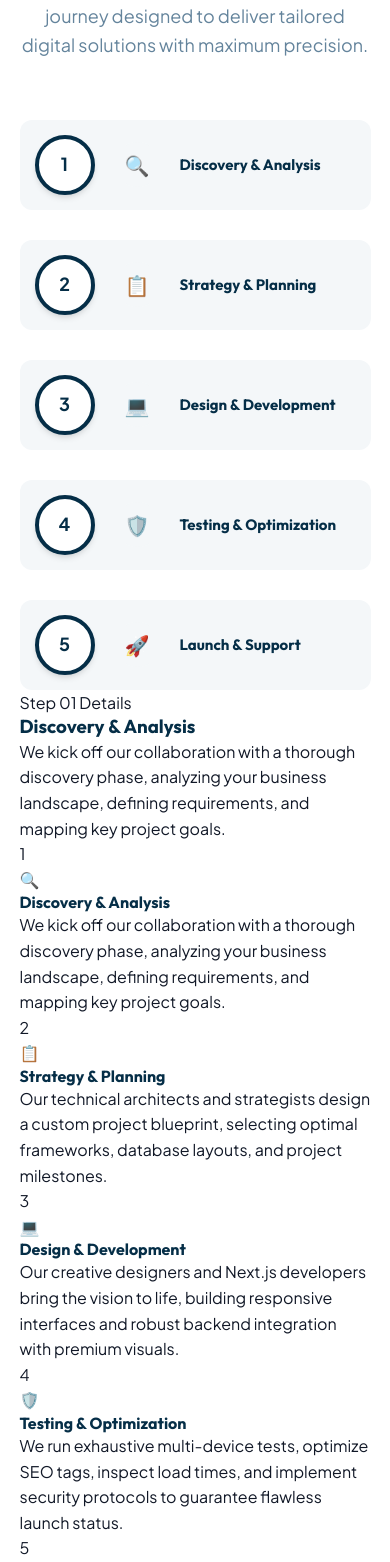
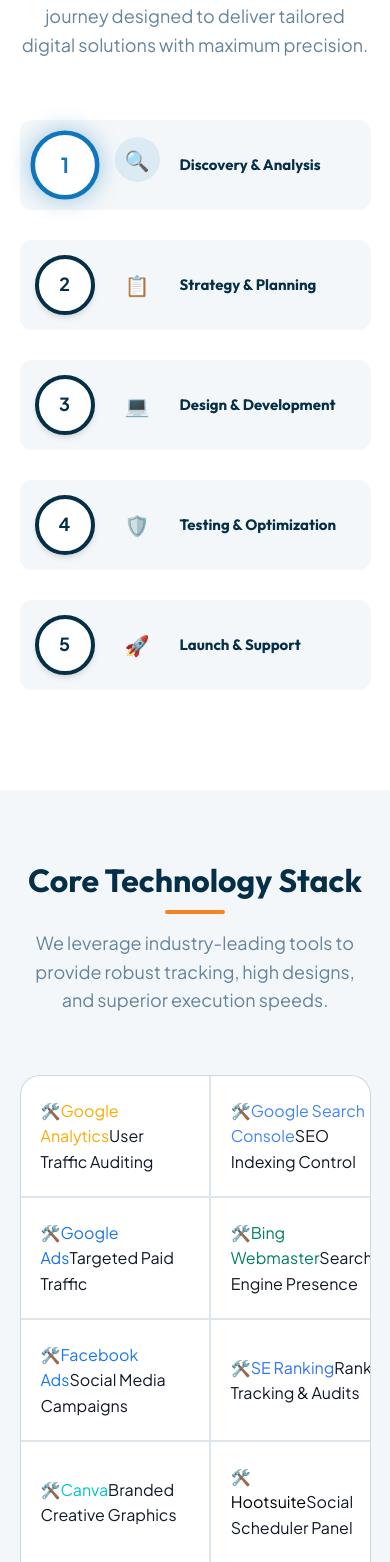
Before and after one commit to Vedabhavishya/AnanyaHiSolutions, a Next.js app: page / in a window 390 px wide. Shown: the part 3766-5328 px from the top of the page. Built offline with nearby package versions, Linux system fonts and the light colour scheme.

Commit message:
style/feat: remove redundant details panel and mobile text lists from onboarding process

```diff
--- a/src/app/globals.css
+++ b/src/app/globals.css
@@ -631,7 +631,8 @@
   box-shadow: var(--shadow-md);
 }
 
-.process-step:hover .process-node {
+.process-step:hover .process-node,
+.process-step.active .process-node {
   border-color: var(--primary-blue);
   color: var(--primary-blue);
   transform: scale(1.15);
@@ -652,7 +653,8 @@
   transition: var(--transition-normal);
 }
 
-.process-step:hover .process-icon {
+.process-step:hover .process-icon,
+.process-step.active .process-icon {
   background: rgba(15, 117, 188, 0.1);
   color: var(--primary-blue);
   transform: translateY(-5px);
@@ -672,7 +674,8 @@
   transition: var(--transition-normal);
 }
 
-.process-step:hover .process-step-num {
+.process-step:hover .process-step-num,
+.process-step.active .process-step-num {
   color: rgba(15, 117, 188, 0.12);
   transform: translateX(-50%) translateY(-5px);
 }
--- a/src/app/page.js
+++ b/src/app/page.js
@@ -453,7 +453,7 @@
           </div>
 
           {/* Interactive Curvy Wave Container */}
-          <div className="process-container hidden md:block">
+          <div className="process-container">
             {/* SVG Curvy wave path matching Image 2 */}
             <svg className="process-svg-container" width="1200" height="450" viewBox="0 0 1200 450">
               <path
@@ -483,31 +483,6 @@
                 </div>
                 <div className="process-icon">{step.icon}</div>
                 <h4 className="process-step-title">{step.title}</h4>
-              </div>
-            ))}
-          </div>
-
-          {/* Interactive Steps Details panel */}
-          <div className="max-w-[700px] mx-auto mt-12 bg-slate-50 border border-slate-200 rounded-2xl p-8 shadow-md text-center transition-all duration-300">
-            <span className="inline-block bg-blue-50 text-blue-600 font-bold px-4 py-1.5 rounded-full text-xs uppercase tracking-wide mb-3">
-              Step 0{processSteps[activeStep].num} Details
-            </span>
-            <h3 className="text-2xl font-bold text-slate-800 mb-3">{processSteps[activeStep].title}</h3>
-            <p className="text-slate-600 leading-relaxed text-[16px]">{processSteps[activeStep].detail}</p>
-          </div>
-
-          {/* Mobile view of Process steps */}
-          <div className="md:hidden flex flex-col gap-6 mt-8">
-            {processSteps.map((step) => (
-              <div key={step.num} className="flex gap-4 p-5 bg-slate-50 rounded-xl border border-slate-200 shadow-sm">
-                <div className="w-12 h-12 rounded-full bg-slate-800 text-white font-bold flex items-center justify-center text-lg shrink-0">
-                  {step.num}
-                </div>
-                <div>
-                  <div className="text-2xl mb-1">{step.icon}</div>
-                  <h4 className="text-lg font-bold text-slate-900 mb-1">{step.title}</h4>
-                  <p className="text-sm text-slate-600 leading-relaxed">{step.detail}</p>
-                </div>
               </div>
             ))}
           </div>
```
